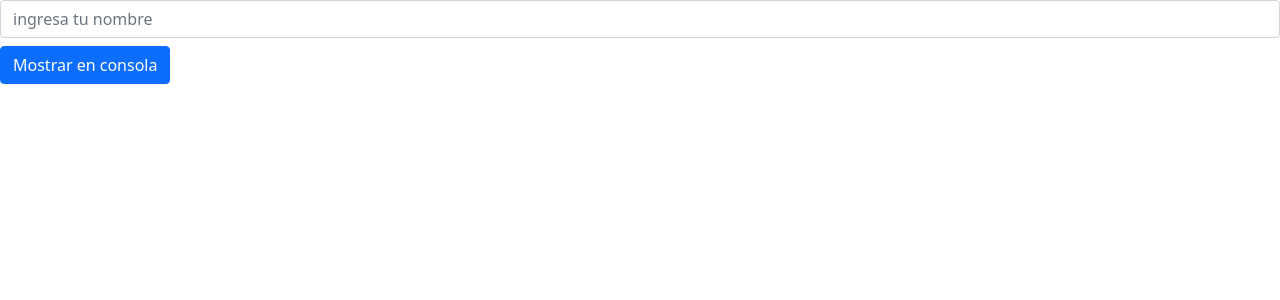
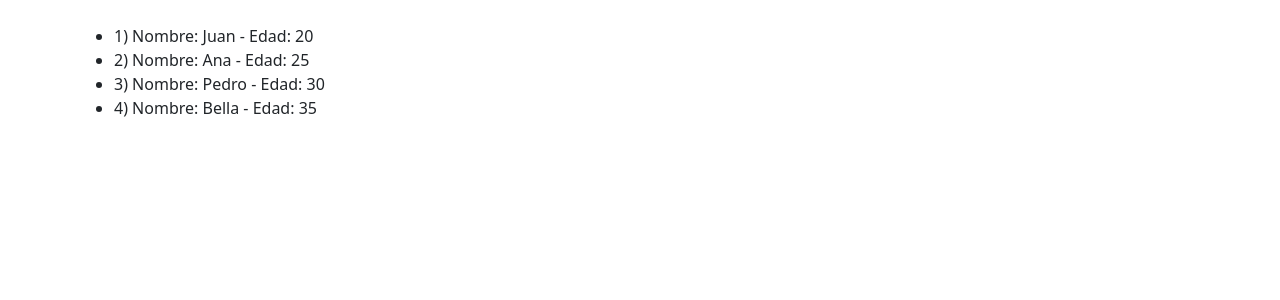
Before and after one commit to donis-rafael/curso-angular, an Angular app: page / in a window 1280 px wide. Shown: the top 300 px of the page. Built offline with nearby package versions, Linux system fonts and the light colour scheme.

Commit message:
finaliza formulario simple; directiva ngFor

```diff
--- a/src/app/app.component.html
+++ b/src/app/app.component.html
@@ -1,5 +1,9 @@
-<!--<app-contador></app-contador>-->
+<div class="container mt-4">
+    <!--<app-contador></app-contador>-->
 
-<!--<app-botones></app-botones>-->
+    <!--<app-botones></app-botones>-->
 
-<app-formulario></app-formulario>
+    <!--<app-formulario></app-formulario>-->
+
+    <app-bucles></app-bucles>
+</div>
--- a/src/app/app.module.ts
+++ b/src/app/app.module.ts
@@ -5,13 +5,15 @@ import { AppComponent } from './app.component';
 import { ContadorComponent } from './contador/contador.component';
 import { BotonesComponent } from './botones/botones.component';
 import { FormularioComponent } from './formulario/formulario.component';
+import { BuclesComponent } from './bucles/bucles.component';
 
 @NgModule({
   declarations: [
     AppComponent,
     ContadorComponent,
     BotonesComponent,
-    FormularioComponent
+    FormularioComponent,
+    BuclesComponent
   ],
   imports: [
     BrowserModule
--- /dev/null
+++ b/src/app/bucles/bucles.component.html
@@ -0,0 +1,5 @@
+<ul>
+    <li *ngFor="let persona of personas; let i = index">
+        {{ i + 1 }}) Nombre: {{ persona.nombre }} - Edad: {{ persona.edad }}
+    </li>
+</ul>
--- /dev/null
+++ b/src/app/bucles/bucles.component.ts
@@ -0,0 +1,18 @@
+import { Component } from '@angular/core';
+import { Persona } from '../persona';
+
+@Component({
+  selector: 'app-bucles',
+  templateUrl: './bucles.component.html',
+  styleUrls: ['./bucles.component.css']
+})
+
+export class BuclesComponent {
+
+  personas: Persona[] = [
+    { nombre: 'Juan', edad: 20 },
+    { nombre: 'Ana', edad: 25 },
+    { nombre: 'Pedro', edad: 30 },
+    { nombre: 'Bella', edad: 35 }
+  ];
+}
--- a/src/app/formulario/formulario.component.html
+++ b/src/app/formulario/formulario.component.html
@@ -3,3 +3,25 @@
 <button class="btn btn-primary mt-2" (click)="mostrar_en_consola(name.value)">
     Mostrar en consola
 </button>
+
+<div class="alert alert-primary mt-4" *ngIf="openAlert; else mensaje">
+    <p>Se ha enviado un mensaje</p>
+    <button class="btn btn-danger" (click)="openAlert = false">
+        Quita Alerta
+    </button>
+    <button class="btn btn-warning mx-2" (click)="quitaAlerta()">
+        Quita Alerta v.2
+    </button>
+    <button class="btn btn-danger" (click)="limpiaNombre()">
+        Limpia texto
+    </button>
+    <button class="btn btn-warning mx-2" (click)="name.value = ''">
+        Limpia texto v.2
+    </button>
+</div>
+
+<ng-template #mensaje>
+    <div class="alert alert-danger mt-4">
+        Mensaje de prueba
+    </div>
+</ng-template>
--- a/src/app/formulario/formulario.component.ts
+++ b/src/app/formulario/formulario.component.ts
@@ -1,4 +1,4 @@
-import { Component } from '@angular/core';
+import { Component, ViewChild } from '@angular/core';
 
 @Component({
   selector: 'app-formulario',
@@ -8,7 +8,20 @@ import { Component } from '@angular/core';
 
 export class FormularioComponent {
 
+  @ViewChild('name') inputName;
+  openAlert: boolean = false;
+
   mostrar_en_consola(name:string){
     console.log(name);
+    this.openAlert = true;
+  }
+
+  limpiaNombre(){
+    this.inputName.nativeElement.value = ' ';
+  }
+
+  quitaAlerta(){
+    this.openAlert = false;
+    this.inputName.nativeElement.value = ' ';
   }
 }
--- a/tsconfig.json
+++ b/tsconfig.json
@@ -9,6 +9,7 @@
     "noImplicitOverride": true,
     "noPropertyAccessFromIndexSignature": true,
     "noImplicitReturns": true,
+    "noImplicitAny": false,
     "noFallthroughCasesInSwitch": true,
     "sourceMap": true,
     "declaration": false,
```
Also changed, not shown: src/app/bucles/bucles.component.css (added), 1 other file (tests, documents, lock files or other folders).
